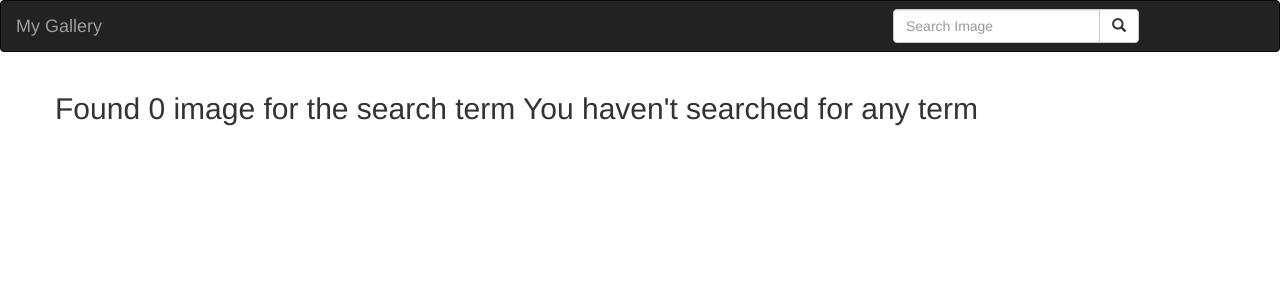
After one commit to NatashaSenah/personal-gallerys, a Django app: page /search/ in a window 1280 px wide. The commit adds this page. Shown: the top 300 px of the page. Run offline with Django 3.2, Linux system fonts and the light colour scheme; some libraries are stand-ins or nearby versions.

Commit message:
add the modified album

```diff
--- a/album/templates/all-album/base.html
+++ b/album/templates/all-album/base.html
@@ -17,8 +17,18 @@
 </head>
 <body>
     {% include "navbar.html" %}
-    <!-- {% block content %} <h1 class='text-center'>Album for {{date|date:"l d-F Y"}}</h1> {%endblock%} -->
+    {% block content %}
 
+    <div class="container">
+      <div class="row">
+        <div class="col-md-2"></div>
+        <div class="col-md-8">
+          <h1 class=>Album for {{date|date:"l d-F Y"}}</h1>
+        </div>
+        <div class="col-md-2"></div>
+      </div>
+    </div>
+    {%endblock%}
     {% block scripts %}
         <script src="https://ajax.googleapis.com/ajax/libs/jquery/3.2.1/jquery.min.js"></script>
      {% bootstrap_javascript %}
--- /dev/null
+++ b/album/templates/all-album/search.html
@@ -0,0 +1,25 @@
+{%extends 'all-album/base.html'%}
+{% block content %}
+<div class="container">
+
+  <div class="row">
+    {% if image%}
+      <h2>Found {{ image|length }} of searched term {{message}}</h2>
+    {% else %}
+      <h2> Found 0 image for the search term {{message}}</h2>
+    {% endif %}
+
+  </div>
+
+  <div class="row">
+
+  {% if image %}
+    {% for image in image %}
+      <div class="col-sm-6 col-md-3">
+          <h1>{{image.name}}</h1>
+      </div>
+    {% endfor %}
+  {% endif %}
+  </div>
+</div>
+{% endblock %}
--- a/album/templates/navbar.html
+++ b/album/templates/navbar.html
@@ -11,6 +11,22 @@
       <div class="navbar-header">
         <a class="navbar-brand" href="{% url 'albumToday' %}">My Gallery</a>
       </div>
+
+      <!-- Adding a search form  -->
+      <div class="col-sm-4 col-md-4 navbar-right">
+
+        <form class="navbar-form" role="search" action="{% url 'search_results' %}">
+
+          <div class="input-group">
+            <input type="text" class="form-control" placeholder="Search Image" name="image">
+            <div class="input-group-btn">
+              <button class="btn btn-default" type="submit"><i class="glyphicon glyphicon-search"></i></button>
+            </div>
+          </div>
+
+        </form>
+      </div>
+      <!-- search form end -->
     </div>
   </nav>
 </body>
--- a/album/urls.py
+++ b/album/urls.py
@@ -1,8 +1,13 @@
+from django.conf import settings
+from django.conf.urls.static import static
 from django.conf.urls import url
 from . import views
 
 urlpatterns=[
-    url('^$',views.welcome,name = 'welcome'),
-    # url('^today/$',views.album_of_day,name='albumToday'),
-    # url(r'^archives/(\d{4}-\d{2}-\d{2})/$',views.past_days_album,name = 'pastAlbum')
+    url(r'^image/(\d+)',views.image,name ='image'),
+    url(r'^$',views.album_today,name='albumToday'),
+    url(r'^archives/(\d{4}-\d{2}-\d{2})/$',views.past_days_album,name = 'pastAlbum'),
+    url(r'^search/', views.search_results, name='search_results')
 ]
+if settings.DEBUG:
+    urlpatterns+= static(settings.MEDIA_URL, document_root = settings.MEDIA_ROOT)
--- a/album/views.py
+++ b/album/views.py
@@ -1,43 +1,47 @@
-# import datetime as dt
+import datetime as dt
 from django.http  import HttpResponse,Http404
 from django.shortcuts import render,redirect
+from .models import Image
 # Create your views here.
-def welcome(request):
-    return render(request, 'welcome.html')
-# def album_of_day(request):
-#     date = dt.date.today()
-#     # FUNCTION TO CONVERT DATE OBJECT TO FIND EXACT DAY
-#     day = convert_dates(date)
-#     html = f'''
-#         <html>
-#             <body>
-#                 <h1>Album for {day} {date.day}-{date.month}-{date.year}</h1>
-#             </body>
-#         </html>
-#             '''
-#     return render(request, 'all-album/today-album.html', {"date": date,})
-# def convert_dates(dates):
 
-#     # Function that gets the weekday number for the date.
-#     day_number = dt.date.{% include "navbar.html" %}weekday(dates)
+def album_today(request):
+    date = dt.date.today()
+    album = Image.album()
+    return render(request, 'all-album/today-album.html', {"date": date,"album":album})
 
-#     days = ['Monday','Tuesday','Wednesday','Thursday','Friday','Saturday',"Sunday"]
+def past_days_album(request,past_date):
+        # Converts data from the string Url
+    try:
+        # Converts data from the string Url
+        date = dt.datetime.strptime(past_date, '%Y-%m-%d').date()
 
-#     # Returning the actual day of the week
-#     day = days[day_number]
-#     return day
-# def past_days_album(request,past_date):
-#         # Converts data from the string Url
-#     try:
-#         # Converts data from the string Url
-#         date = dt.datetime.strptime(past_date, '%Y-%m-%d').date()
+    except ValueError:
+        # Raise 404 error when ValueError is thrown
+        raise Http404()
+        assert False
 
-#     except ValueError:
-#         # Raise 404 error when ValueError is thrown
-#         raise Http404()
-#         assert False
+    if date == dt.date.today():
+        return redirect(album_day)
+    album = Image.past(date)
+    return render(request, 'all-album/past-album.html',{"date": date,"album":album})
 
-#     if date == dt.date.today():
-#         return redirect(album_of_day)
+def search_results(request):
 
-#     return render(request, 'all-album/past-album.html', {"date": date})
+    if 'image' in request.GET and request.GET["image"]:
+        search_term = request.GET.get("image")
+        searched_image = Image.search_by_image_name(search_term)
+        message = f"{search_term}"
+
+        return render(request, 'all-album/search.html',{"message":message,"image": searched_image})
+
+    else:
+        message = "You haven't searched for any term"
+        return render(request, 'all-album/search.html',{"message":message})
+
+
+def image(request,image_id):
+    try:
+        image = Image.objects.get(id = image_id)
+    except DoesNotExist:
+        raise Http404()
+    return render(request,"all-album/album.html", {"image":image})
--- a/gallery/settings.py
+++ b/gallery/settings.py
@@ -64,6 +64,7 @@ TEMPLATES = [
                 'django.template.context_processors.request',
                 'django.contrib.auth.context_processors.auth',
                 'django.contrib.messages.context_processors.messages',
+                'django.template.context_processors.media',
             ],
         },
     },
@@ -122,4 +123,7 @@ USE_TZ = True
 # https://docs.djangoproject.com/en/1.11/howto/static-files/
 
 STATIC_URL = '/static/'
-STATICFILES_DIRS = [os.path.join(BASE_DIR, "static"),]
+STATICFILES_DIRS = [os.path.join(BASE_DIR, "static"),
+]
+MEDIA_URL = '/media/'
+MEDIA_ROOT = os.path.join(BASE_DIR, 'media')
--- a/gallery/urls.py
+++ b/gallery/urls.py
@@ -18,5 +18,5 @@ from django.contrib import admin
 
 urlpatterns = [
     url(r'^admin/', admin.site.urls),
-    url(r'^album/',include('album.urls'))
+    url(r'',include('album.urls'))
 ]
--- a/static/css/basealbum.css
+++ b/static/css/basealbum.css
@@ -0,0 +1,4 @@
+h1
+{
+  color: green;
+}
```
Also changed, not shown: album/models.py (+26 -1 lines), album/templates/all-album/album.html (added, +25 -0 lines), album/templates/all-album/past-album.html (+37 -4 lines), album/templates/all-album/today-album.html (+36 -4 lines), album/templates/welcome.html (+6 -1 lines), album/migrations/0006_image_pub_date.py (added), album/migrations/0007_image_image_image.py (added), album/migrations/0008_remove_image_image.py (added), album/templates/album.html (deleted), media/image/23.jpeg (added), 1 other file. Lines whose indentation alone changed are shown as unchanged.
